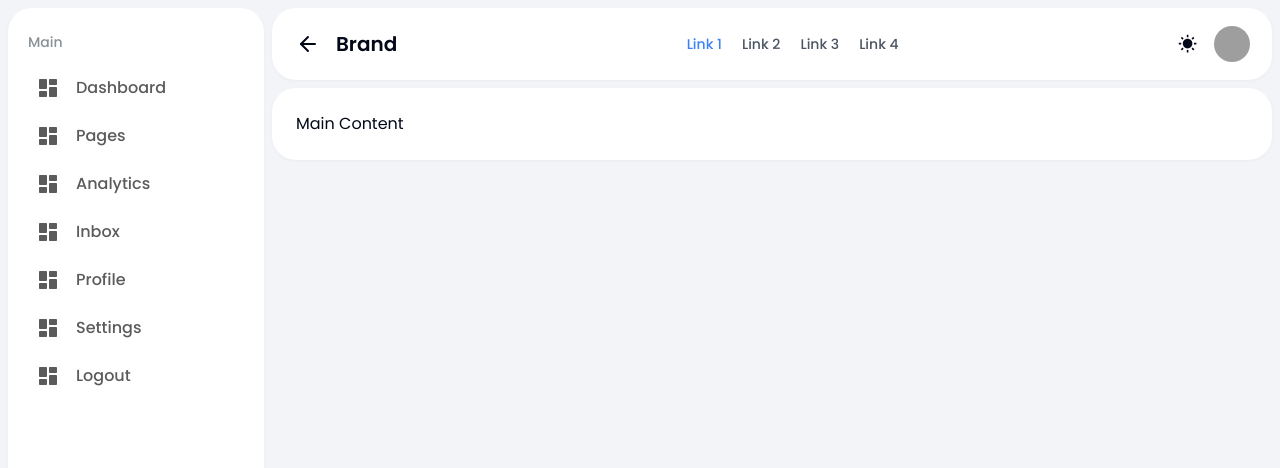
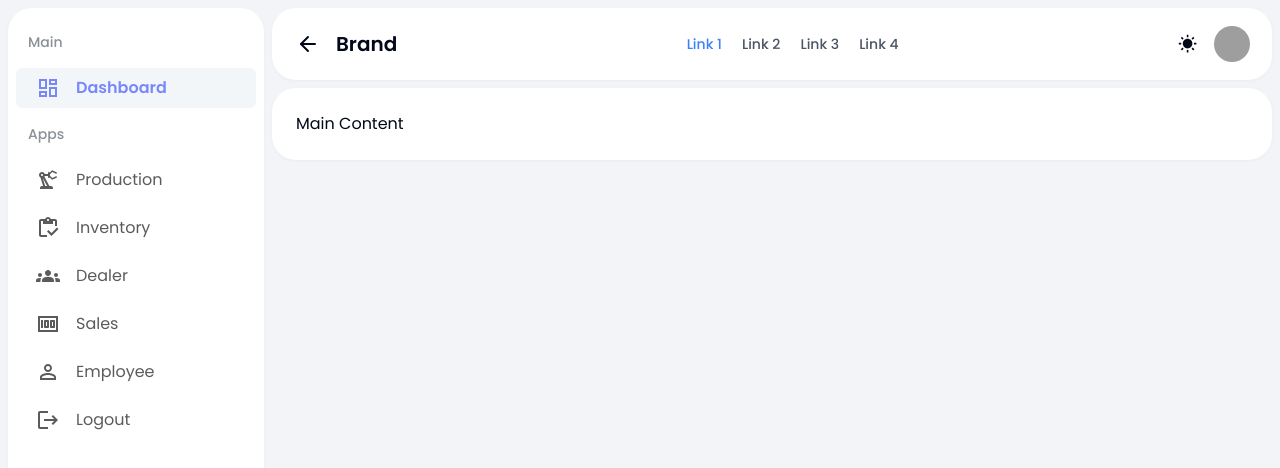
Before and after one commit to Badhon303/island-admin, a Next.js app: page / in a window 1280 px wide. Shown: the top 468 px of the page. Built offline with nearby package versions, Linux system fonts and the light colour scheme; grey boxes are pictures that could not be loaded.

Commit message:
sidebar menu added

```diff
--- a/components/sidebar.jsx
+++ b/components/sidebar.jsx
@@ -1,9 +1,27 @@
 import { RiDashboardFill } from "react-icons/ri"
-import { FaChevronDown } from "react-icons/fa"
+import {
+  MdOutlineDashboard,
+  MdOutlinePrecisionManufacturing,
+  MdOutlineInventory,
+  MdGroups,
+  MdMoney,
+  MdOutlinePersonOutline,
+  MdLogout,
+} from "react-icons/md"
 
 const Menus = [
-  { title: "Dashboard" },
-  { title: "Pages" },
+  {
+    objective: "Main",
+    items: [{ title: "Dashboard", icon: <MdOutlineDashboard />, active: true }],
+  },
+  {
+    objective: "Apps",
+    items: [
+      {
+        title: "Production",
+        icon: <MdOutlinePrecisionManufacturing />,
+        active: false,
+      },
       // { tithe: "Media", spacing: true },
       // {
       //   title: "Projects",
@@ -14,11 +32,13 @@ const Menus = [
       //     { title: "Submenu 3" },
       //   ],
       // },
-  { title: "Analytics" },
-  { title: "Inbox" },
-  { title: "Profile" },
-  { title: "Settings" },
-  { title: "Logout" },
+      { title: "Inventory", icon: <MdOutlineInventory />, active: false },
+      { title: "Dealer", icon: <MdGroups />, active: false },
+      { title: "Sales", icon: <MdMoney />, active: false },
+      { title: "Employee", icon: <MdOutlinePersonOutline />, active: false },
+      { title: "Logout", icon: <MdLogout />, active: false },
+    ],
+  },
 ]
 
 const Sidebar = ({ isOpen }) => {
@@ -26,32 +46,38 @@ const Sidebar = ({ isOpen }) => {
     <aside
       className={`hidden sm:block px-2 py-6 ${
         isOpen ? "w-64" : "w-20"
-      } min-h-[98.8svh] bg-background relative duration-300 m-2 rounded-3xl shadow-basic`}
+      } min-h-[98.3vh] bg-background relative duration-300 m-2 rounded-3xl shadow-basic`}
     >
       <div>
+        {Menus.map((menu, index) => (
+          <div key={index}>
             <div className="px-3 font-medium text-sm text-[#6c757d] opacity-80 dark:text-white">
-          Main
+              {menu.objective}
             </div>
             <ul className="py-3">
-          {Menus.map((menu, index) => (
+              {menu.items.map((menuItem, index) => (
                 <div key={index} className="py-1">
                   <li
-                className={`py-2 text-sm text-[#5b5b5b] flex items-center gap-x-4 cursor-pointer hover:bg-[#f3f6f9] dark:hover:bg-gray-800 dark:text-white rounded-md`}
-              >
-                <span className="ps-5 text-2xl block float-left">
-                  <RiDashboardFill />
-                </span>
-                <span
-                  className={`text-base font-medium flex-1 ${
-                    !isOpen && "hidden"
+                    className={`py-2 text-sm ${
+                      menuItem.active
+                        ? "text-[#7888fc] bg-[#f3f6f9] dark:bg-gray-800 font-semibold"
+                        : "text-[#5b5b5b]"
+                    } flex items-center gap-x-4 cursor-pointer hover:bg-[#f3f6f9] dark:hover:bg-gray-800 dark:text-white rounded-md duration-300 ${
+                      isOpen && "hover:ps-3"
                     }`}
                   >
-                  {menu.title}
+                    <span className="ps-5 text-2xl float-left">
+                      {menuItem.icon}
+                    </span>
+                    <span className={`text-base flex-1 ${!isOpen && "hidden"}`}>
+                      {menuItem.title}
                     </span>
                   </li>
                 </div>
               ))}
             </ul>
+          </div>
+        ))}
       </div>
     </aside>
   )
```
Lines whose indentation alone changed are shown as unchanged.
